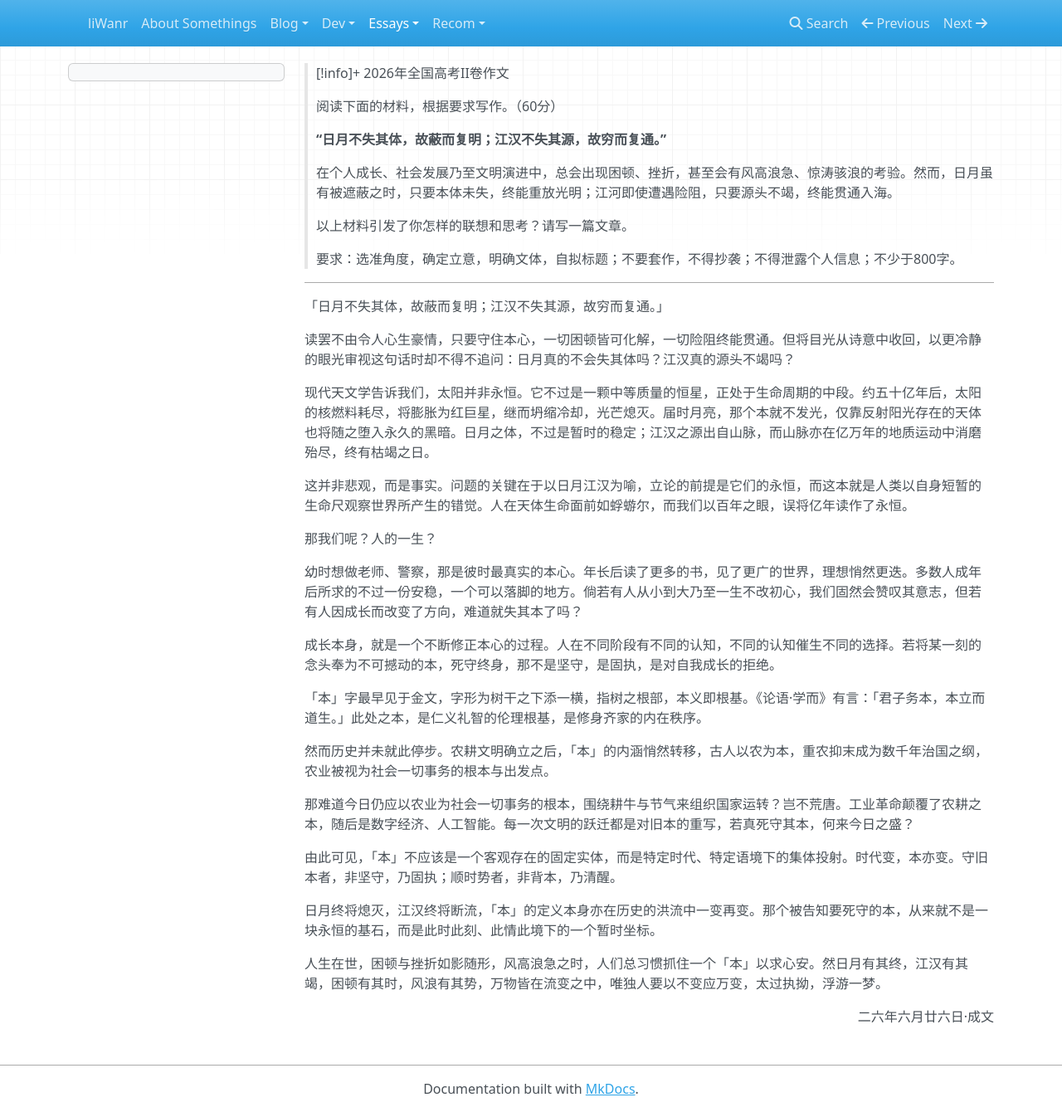
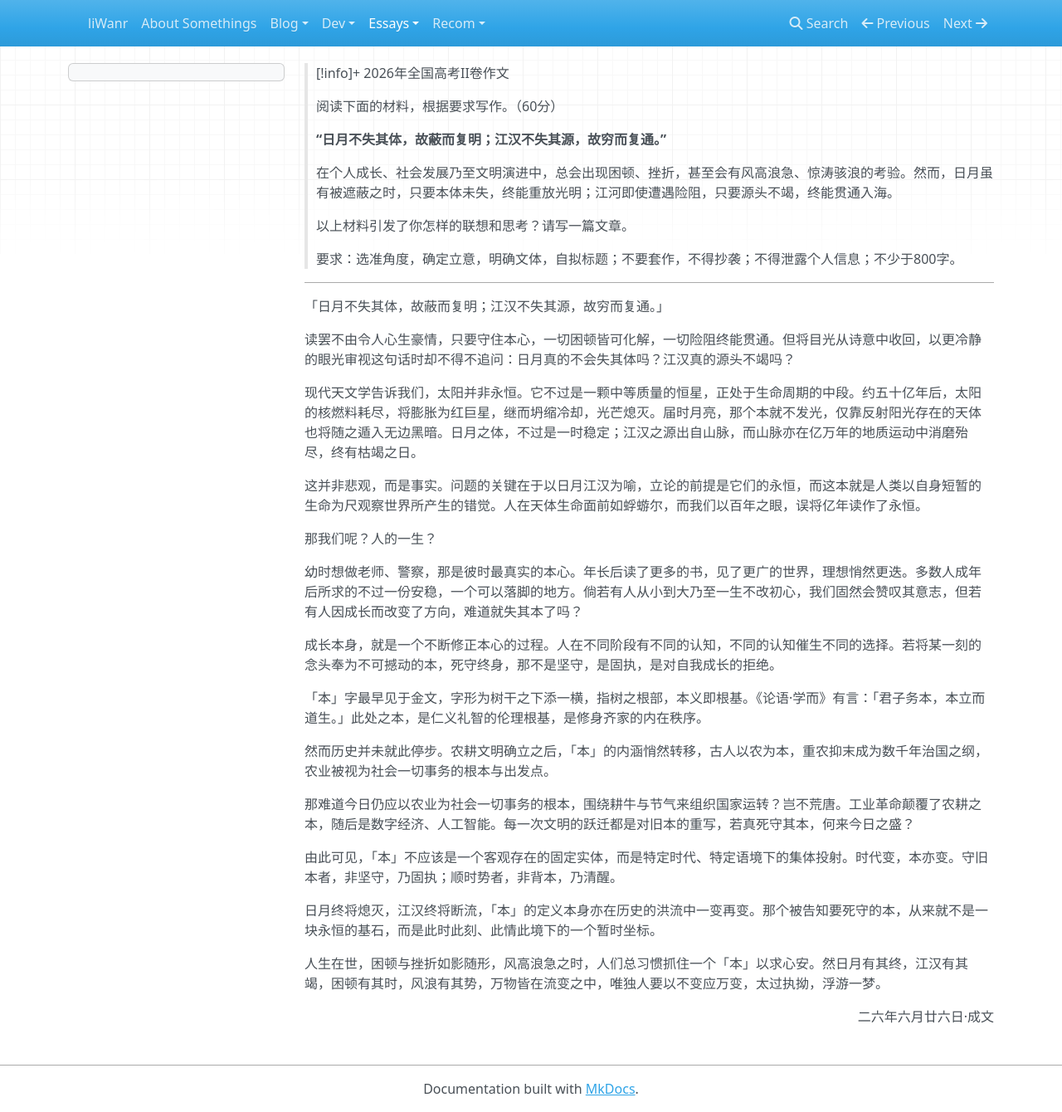
Before and after one commit to liWanr/liWanr.github.io, an MkDocs documentation site: the page built from docs/essays/adrift.md, in a window 1280 px wide and 1340 px high. Shown: the whole window at 83% size. Built offline with MkDocs 1.6.1, drawn with Linux system fonts in a browser that asks for light colours; nearby versions of some CDN libraries.

Commit message:
update: 修改一点小语句

```diff
--- a/docs/essays/adrift.md
+++ b/docs/essays/adrift.md
@@ -21,9 +21,9 @@ comments: true
 
 读罢不由令人心生豪情，只要守住本心，一切困顿皆可化解，一切险阻终能贯通。但将目光从诗意中收回，以更冷静的眼光审视这句话时却不得不追问：日月真的不会失其体吗？江汉真的源头不竭吗？
 
-现代天文学告诉我们，太阳并非永恒。它不过是一颗中等质量的恒星，正处于生命周期的中段。约五十亿年后，太阳的核燃料耗尽，将膨胀为红巨星，继而坍缩冷却，光芒熄灭。届时月亮，那个本就不发光，仅靠反射阳光存在的天体也将随之堕入永久的黑暗。日月之体，不过是暂时的稳定；江汉之源出自山脉，而山脉亦在亿万年的地质运动中消磨殆尽，终有枯竭之日。
+现代天文学告诉我们，太阳并非永恒。它不过是一颗中等质量的恒星，正处于生命周期的中段。约五十亿年后，太阳的核燃料耗尽，将膨胀为红巨星，继而坍缩冷却，光芒熄灭。届时月亮，那个本就不发光，仅靠反射阳光存在的天体也将随之遁入无边黑暗。日月之体，不过是一时稳定；江汉之源出自山脉，而山脉亦在亿万年的地质运动中消磨殆尽，终有枯竭之日。
 
-这并非悲观，而是事实。问题的关键在于以日月江汉为喻，立论的前提是它们的永恒，而这本就是人类以自身短暂的生命尺观察世界所产生的错觉。人在天体生命面前如蜉蝣尔，而我们以百年之眼，误将亿年读作了永恒。
+这并非悲观，而是事实。问题的关键在于以日月江汉为喻，立论的前提是它们的永恒，而这本就是人类以自身短暂的生命为尺观察世界所产生的错觉。人在天体生命面前如蜉蝣尔，而我们以百年之眼，误将亿年读作了永恒。
 
 那我们呢？人的一生？
 
```
